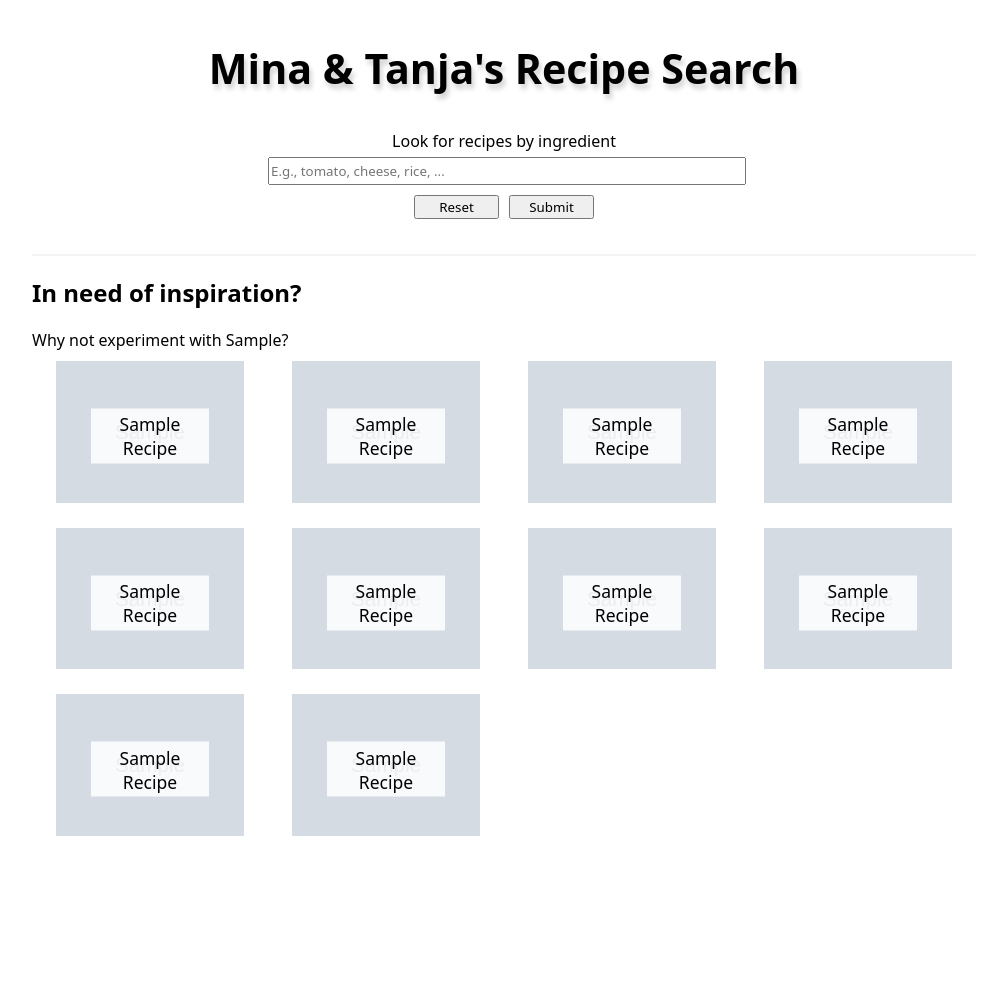
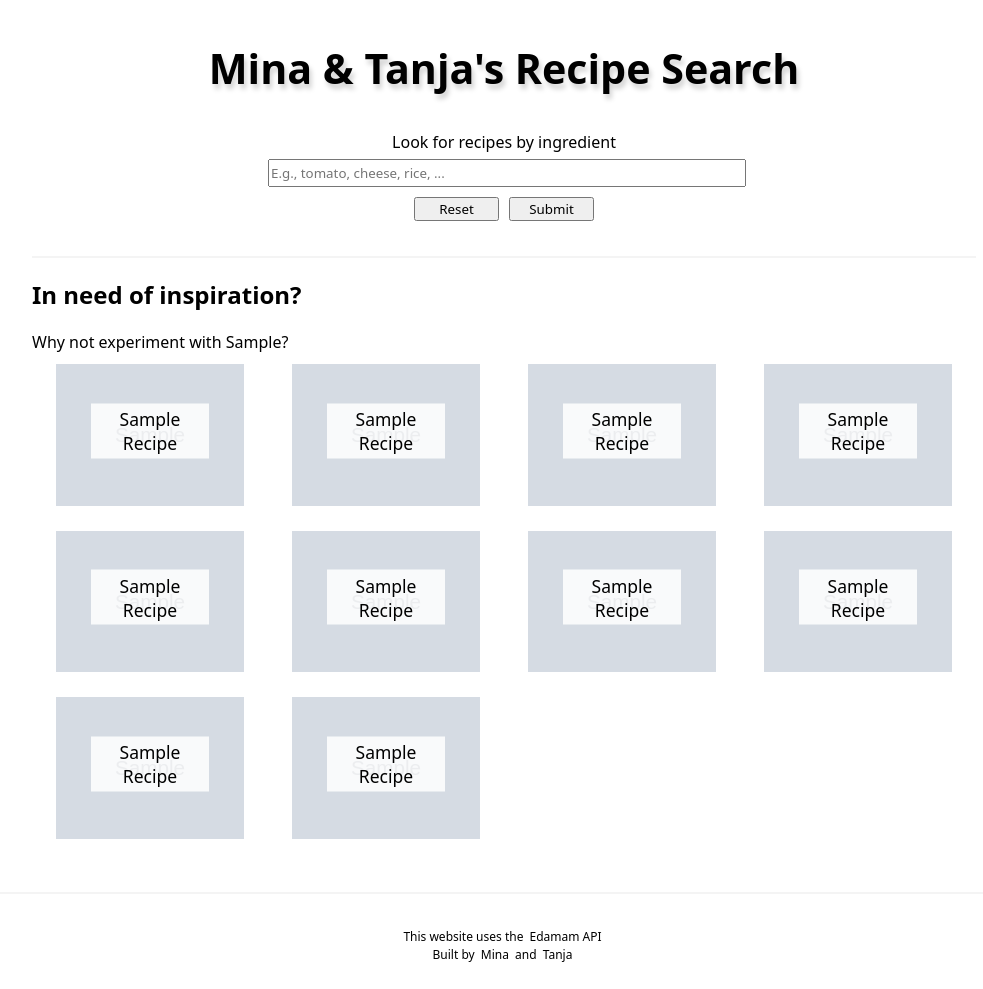
Before and after one commit to tanjatg/cfg-recipe-search, a Flask app: template templates/homepage.html in a window 1280 px wide. Shown: the whole page, without its empty margins (136-1119 px from the left). Before the commit the page ends 836 px from the top, so only its background shows below. Run offline with Flask 3, Linux system fonts and the light colour scheme; the template is opened without the code that fills it: most values are stand-ins (such as "Sample title", 1, 10 or a date in 2020); grey boxes marked "Sample" are stand-in pictures.

Commit message:
Added footer with credits

```diff
--- a/templates/homepage.html
+++ b/templates/homepage.html
@@ -35,8 +35,7 @@
         }
 
         p {
-            margin: 0;
-            text-align: left;
+            margin: 1px 0;
         }
 
         label {
@@ -45,6 +44,7 @@
 
         hr {
             border: rgba(211,211,211, 25%) solid 1px;
+            width: inherit;
         }
 
         .random-recipe {
@@ -68,7 +68,7 @@
             font-size: 17.5px;
             text-transform: capitalize;
             position: absolute;
-            top: 45%;
+            top: 40%;
             left: 50%;
             padding: 3.5px 7px;
             transform: translate(-50%, -50%);
@@ -113,6 +113,24 @@
             padding: 3px 1px;
         }
 
+        footer {
+            padding: 25px 0;
+            margin: 0 auto;
+            width: 100%;
+            text-align: center;
+            font-size: 12px;
+        }
+
+        footer a {
+            text-decoration: none;
+            color: black;
+            padding: 0 3px;
+        }
+
+        footer a:hover{
+            color: white;
+            background-color: black;
+        }
 
         @media only screen and (max-width: 1350px) {
             .random-recipe-section {
@@ -128,7 +146,7 @@
 
         @media only screen and (max-width: 890px) {
             .random-link {
-                font-size: 15px;
+                font-size: 16px;
             }
         }
 
@@ -155,7 +173,6 @@
         }
     </style>
 </head>
-
 <body>
 <section class="main-content-section">
     <h1>Mina & Tanja's Recipe Search </h1>
@@ -245,6 +262,11 @@
         <a class="random-link" href="{{ rand_recipe[10]['url'] }}" target="_blank">{{ rand_recipe[10]['recipe'] }}</a>
     </div>
 </section>
+<hr>
+<footer>
+    <p>This website uses the <a href="https://www.edamam.com/" target="_blank">Edamam API</a></p>
+    <p>Built by <a href="https://github.com/mmylui" target="_blank">Mina</a> and <a href="https://github.com/tanjatg" target="_blank">Tanja</a></p>
+</footer>
 </body>
 
 </html>
```
